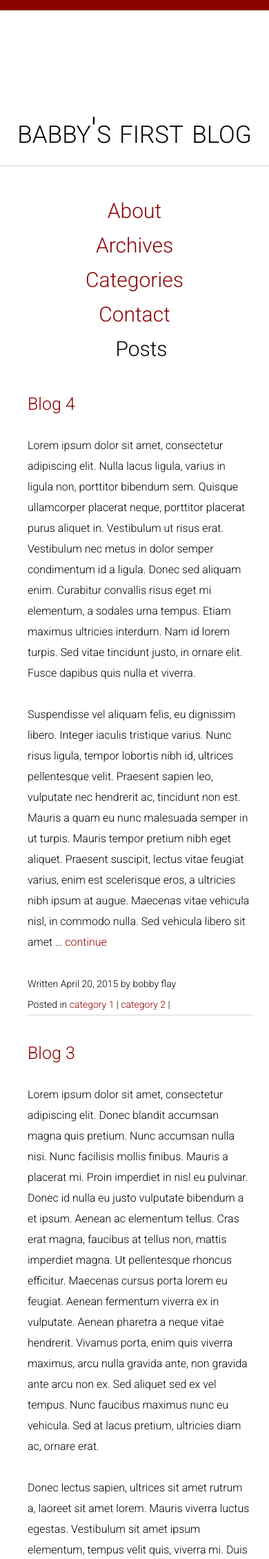
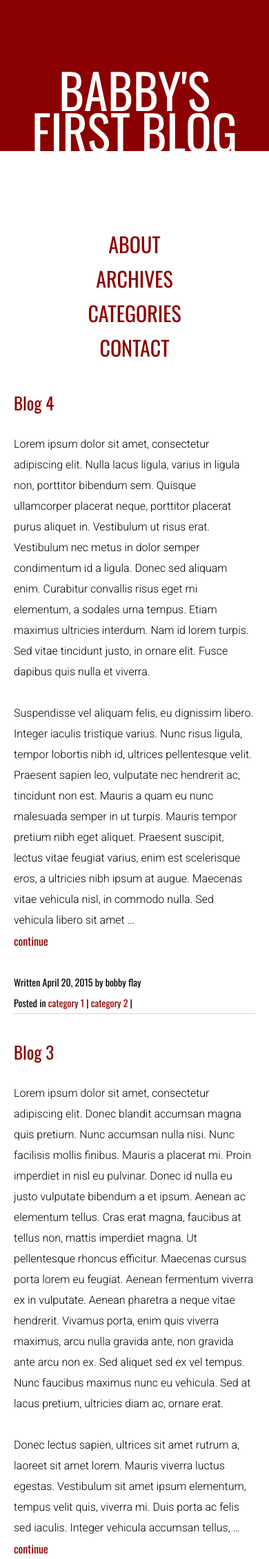
Before and after one commit to amorypeng/python, a Django app: page /blog/ in a window 390 px wide. Shown: the top 2260 px of the page at 69% size. Run offline with Django 3.2, Linux system fonts and the light colour scheme; data comes from the database, SQL or seed files in the repository; both versions use the stored data as it was after the commit; some libraries are stand-ins or nearby versions.

Commit message:
more CSS updates in blog

```diff
--- a/python/mysite/blog/static/blog/style.css
+++ b/python/mysite/blog/static/blog/style.css
@@ -7,7 +7,7 @@
 }
 
 body{
-	font-family: 'Roboto', sans-serif;
+	font-family: 'Oswald', sans-serif;
 }
 
 /**Holy grail css stolen from github **/
@@ -59,7 +59,7 @@ body{
 	}
 
 	.HolyGrail-nav, .HolyGrail-ads {
-		flex:0 0 12em;
+		flex:0 0 15em;
 	}
 }
 /** javascript category menu **/
@@ -81,16 +81,19 @@ nav ul.visible {
 
 /** general polishing **/
 header {
-	padding-top: 150px;
-	padding-bottom: 25px;
+	padding-top: 250px;
+	color: white;
+	background: darkred;
 	padding-left: 25px; padding-right: 25px;
-	border-top: 15px solid darkred;
-	border-bottom: 1px solid #d3d3d3;
+	text-transform: uppercase;
+}
+
+.small-caps {
 	font-variant: small-caps;
 }
 
 a:hover, .category-parent:hover{
-	color: red;
+	color: darksalmon;
 }
 
 footer {
@@ -102,11 +105,11 @@ footer {
 }
 
 .HolyGrail-body  {
-	margin-top: 20px;
+	margin-top: 50px;
 }
 
 .HolyGrail-content {
-	margin-left: 20px;
+	margin-left: 20px; margin-right: 20px;
 }
 
 .HolyGrail-content h2 {
@@ -117,12 +120,14 @@ footer {
 	line-height: 30px;
 	padding-top: 40px;
 	border-bottom: 1px solid #d3d3d3;
-	margin-left: 20px; margin-right: 25px;
 }
 
 .HolyGrail-nav {
 	text-align: center;
 	line-height: 20px;
+	padding-top: 40px;
+	font-family: 'Oswald', sans-serif;
+	text-transform: uppercase;
 }
 
 footer {
@@ -151,6 +156,9 @@ footer {
 	.post-body {
 		padding: 0 20px;
 	}
+	header {
+		padding-top: 100px;
+	}
 
 }
 
@@ -161,7 +169,10 @@ footer {
 }
 
 h1 {
-	font-size: 50px;
+	line-height: 85%;
+	font-size:150px;
+	font-size: 8vw;
+	font-family: 'Oswald', sans-serif;
 }
 
 h2 {
@@ -181,6 +192,15 @@ ul {
 	list-style-type: none;
 }
 
+.font-roboto {
+	font-family: 'Roboto', sans-serif;
+}
+
+@media (max-width: 650px) {
+	h1 {
+		font-size: 70px;
+	}
+}
 a{
 	color: darkred;
 	text-decoration: none;
--- a/python/mysite/blog/templates/blog/base.html
+++ b/python/mysite/blog/templates/blog/base.html
@@ -8,6 +8,7 @@
 	<script src="http://ajax.googleapis.com/ajax/libs/jquery/1.11.2/jquery.min.js"></script>
 	<link rel="stylesheet" type="text/css" href="{% static 'blog/style.css' %}"/>
 	<link href='http://fonts.googleapis.com/css?family=Roboto:300' rel='stylesheet' type='text/css'>
+	<link href='http://fonts.googleapis.com/css?family=Oswald' rel='stylesheet' type='text/css'>
 	<title>{% block head_title %}Babby's First Blog{% endblock %}</title>
 	{% block scripts %} {% endblock %}
 </head>
--- a/python/mysite/blog/templates/blog/index.html
+++ b/python/mysite/blog/templates/blog/index.html
@@ -18,7 +18,7 @@ $(document).ready(function(){
 	{% if categories %}
 		<ul class="category-nav">
 		{% for category in categories %}
-			<li><a href="{% url 'blog:view_blog_category' category.slug %}">{{ category.title }}</a></li>
+			<li class="small-caps"><a href="{% url 'blog:view_blog_category' category.slug %}">{{ category.title }}</a></li>
 		{% endfor %}
 		</ul>
 	{% endif %}
@@ -29,14 +29,14 @@ $(document).ready(function(){
 </nav>
 
 <main class="HolyGrail-content">
-	<h2>Posts</h2>
+
 	{% if posts %}
 
 		{% for post in posts %}
 		<div class="post">
 			<h3><a href="view/{{ post.slug }}">{{ post.title|capfirst }}</a></h3>
 			<br />
-			{{ post.body|linebreaksbr|truncatewords:150 }}
+			<div class="font-roboto">{{ post.body|linebreaksbr|truncatewords:150 }}</div>
 			<a href="view/{{ post.slug }}">continue</a>
 			<br /><br />
 			<h6>Written {{ post.posted }} by {{ post.author }}</h6>
--- a/python/mysite/blog/templates/blog/view_post.html
+++ b/python/mysite/blog/templates/blog/view_post.html
@@ -11,7 +11,7 @@
 		<br />
 		<br />
 	</div>
-		{{ post.body|linebreaksbr }}
+		<div class="font-roboto">{{ post.body|linebreaksbr }}</div>
 	<br />
 	<br />
 		<div class="post-navigation">
```
Also changed, not shown: python/mysite/blog/migrations/0007_auto_20150420_1425.py (added), python/mysite/blog/migrations/0008_file.py (added), python/mysite/db.sqlite3.
